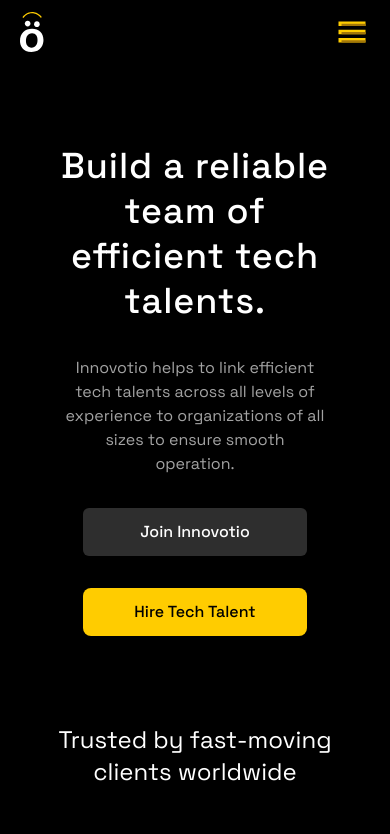
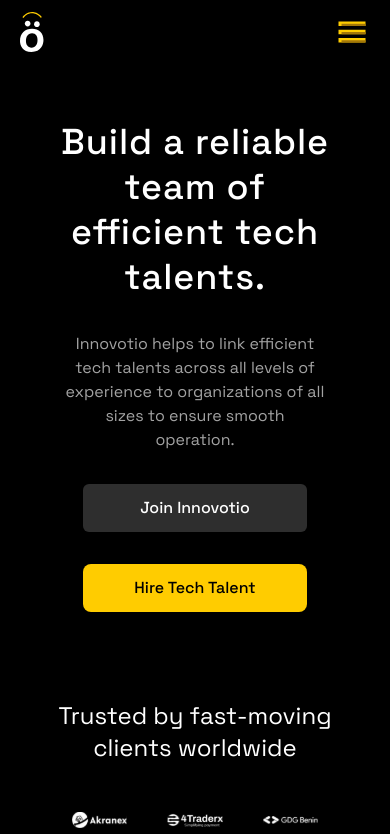
Before and after one commit to Innovotio/Innovotio-Website, a Next.js app: page / in a window 390 px wide. Shown: the top 834 px of the page. Built offline with nearby package versions, Linux system fonts and the light colour scheme.

Commit message:
fix: navbar functionality

```diff
--- a/src/components/AboutHeader.js
+++ b/src/components/AboutHeader.js
@@ -7,7 +7,7 @@
 
 const AboutHeader = () => {
   return (
-    <section className="xl:pt-64  lg:pt-44 pt-20 px-8  mx-auto container">
+    <section className="xl:pt-64  lg:pt-44 pt-14 px-8  mx-auto container">
 
     <div className="text-white flex lg:flex-row flex-col lg:items-center justify-between">
       <div className="lg:w-4/12 w-full">
--- a/src/components/Header.js
+++ b/src/components/Header.js
@@ -9,7 +9,7 @@
   return (
     <>
       <div className="cursor-pointer">
-        <div className="xl:pt-64  lg:pt-44 pt-20 px-8">
+        <div className="xl:pt-64  lg:pt-44 pt-14 px-8">
           <div className="flex justify-center items-center px-4 flex-col text-center w-full">
             <h1 className="lg:text-5xl md:text-5xl text-4xl lg:tracking-wide tracking-wide leading-tight font-medium w-11/12 md:w-8/12 lg:w-8/12 text-white">
               Build a reliable team of efficient tech talents.
```
